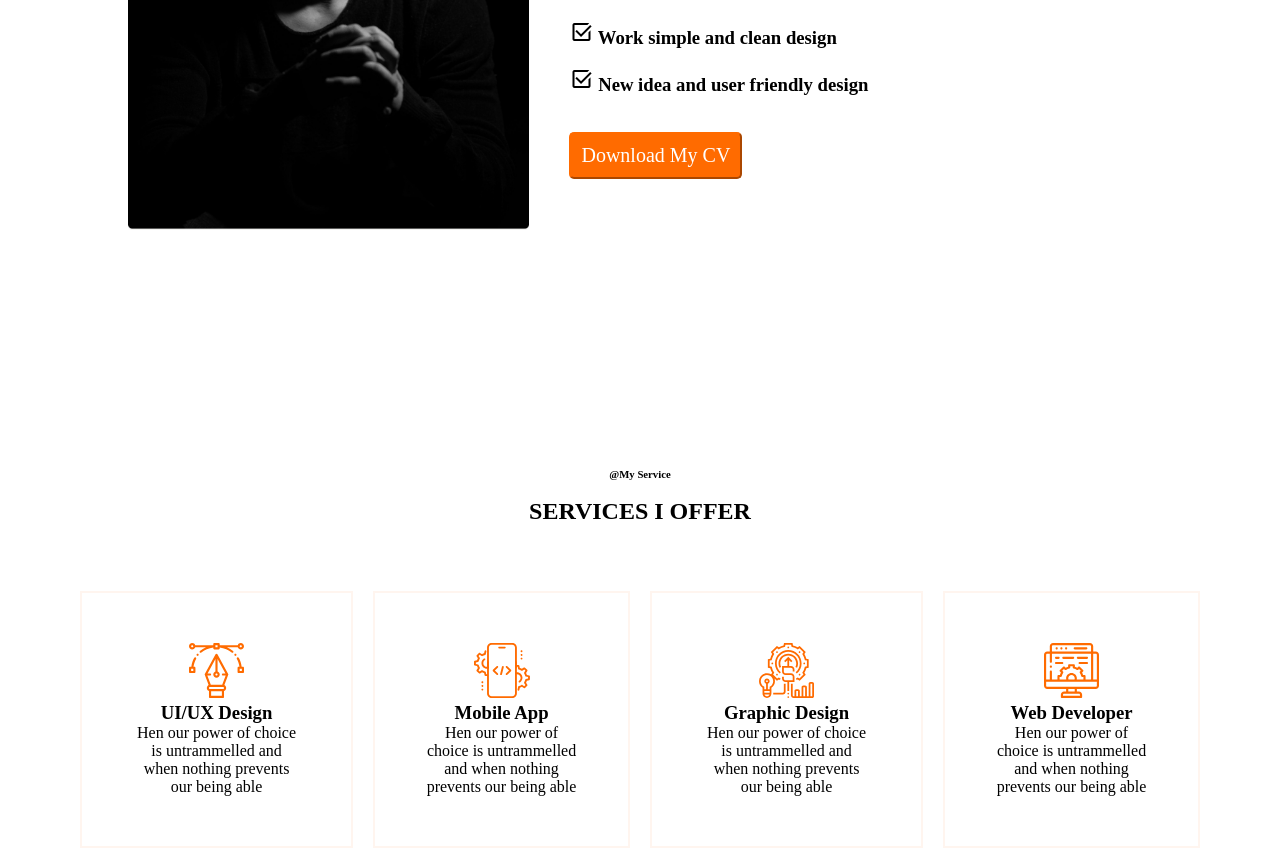
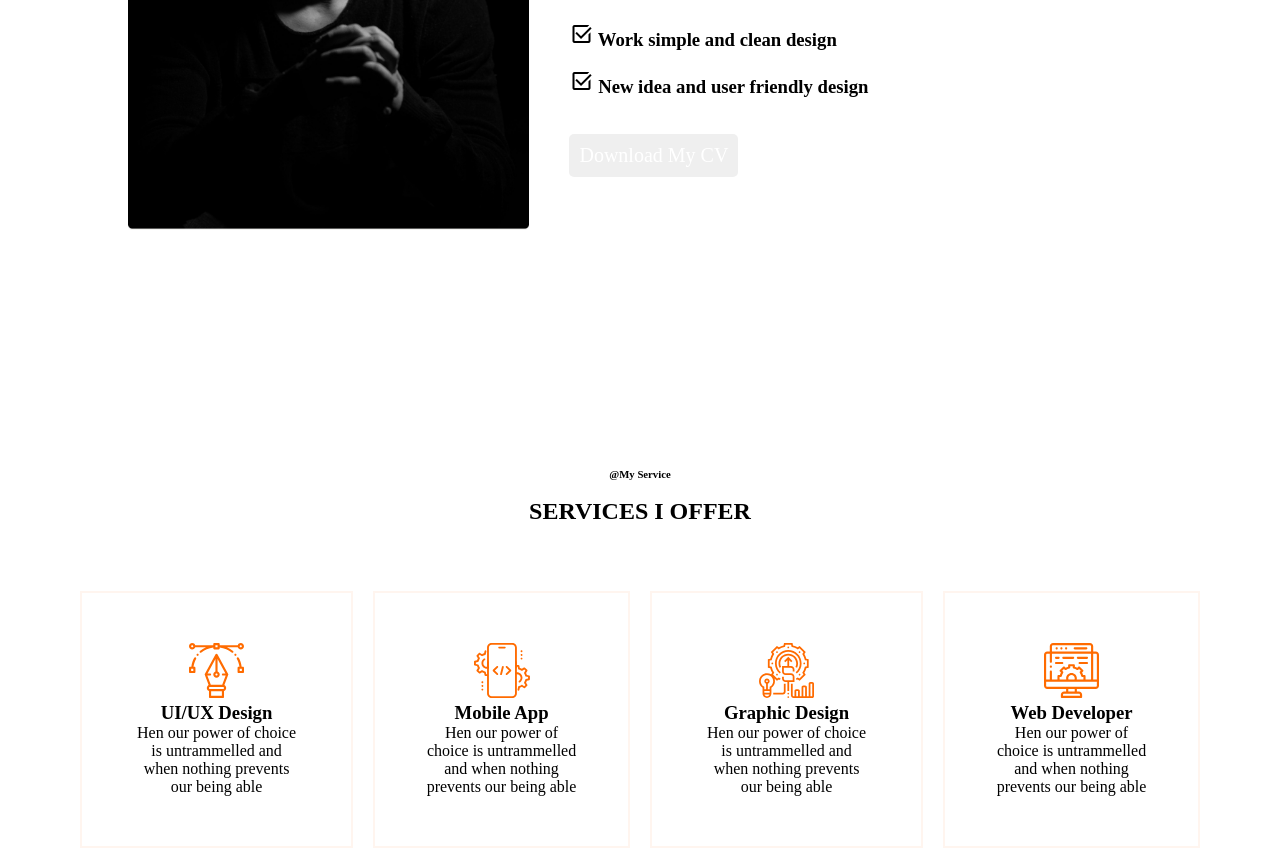
Before and after one commit to shahinur75/Project-from-figma, a plain HTML site: page index.html in a window 1280 px wide. Shown: the part 1320-2185 px from the top of the page. Drawn offline with nearby package versions, Linux system fonts and the light colour scheme.

Commit message:
Update style.css

```diff
--- a/style.css
+++ b/style.css
@@ -174,8 +174,7 @@ img{
 	align-content: center;
 }
 .section-container .about .text-part #abt-btn{
-	background-color: #FF6B00;
-	border-color: #FF6B00;
+	border: none;
 	color: white;
 	font-family: 'Times New Roman', Times, serif;
 	font-size: 20px;
```
